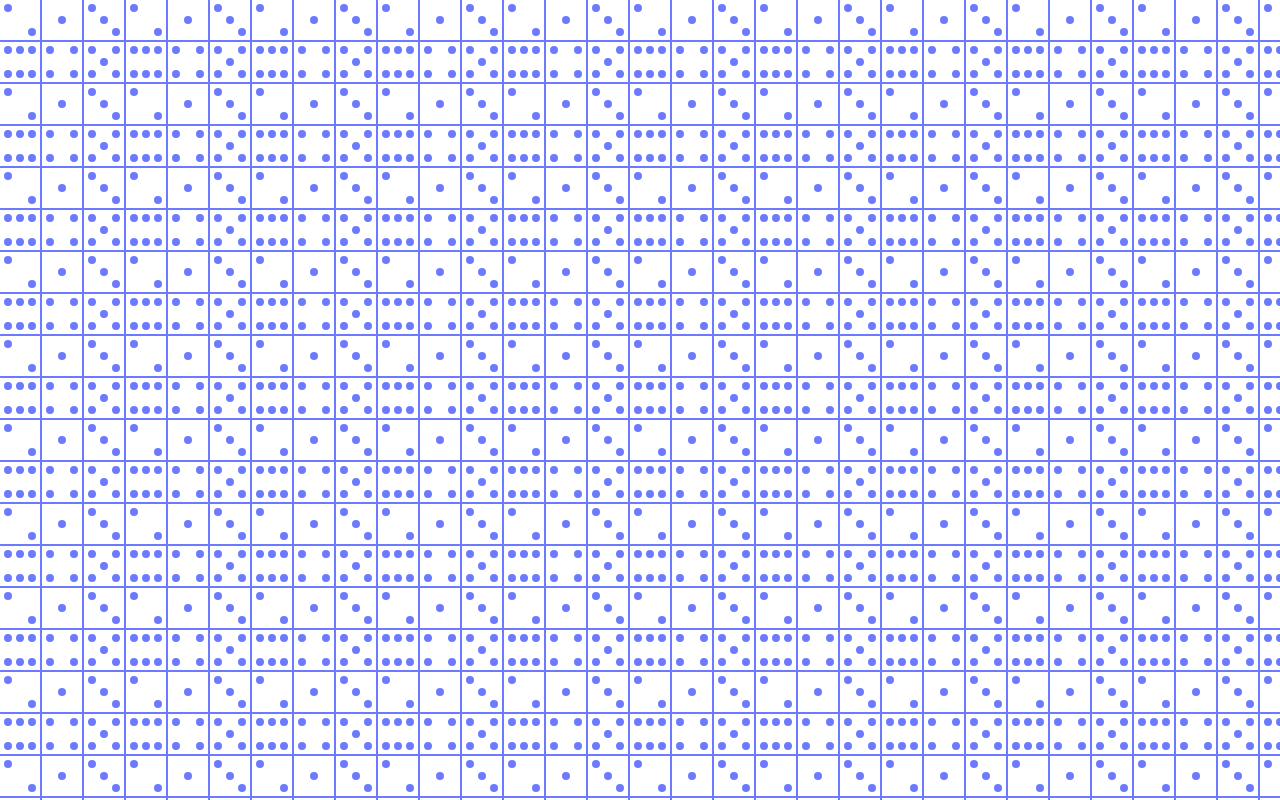
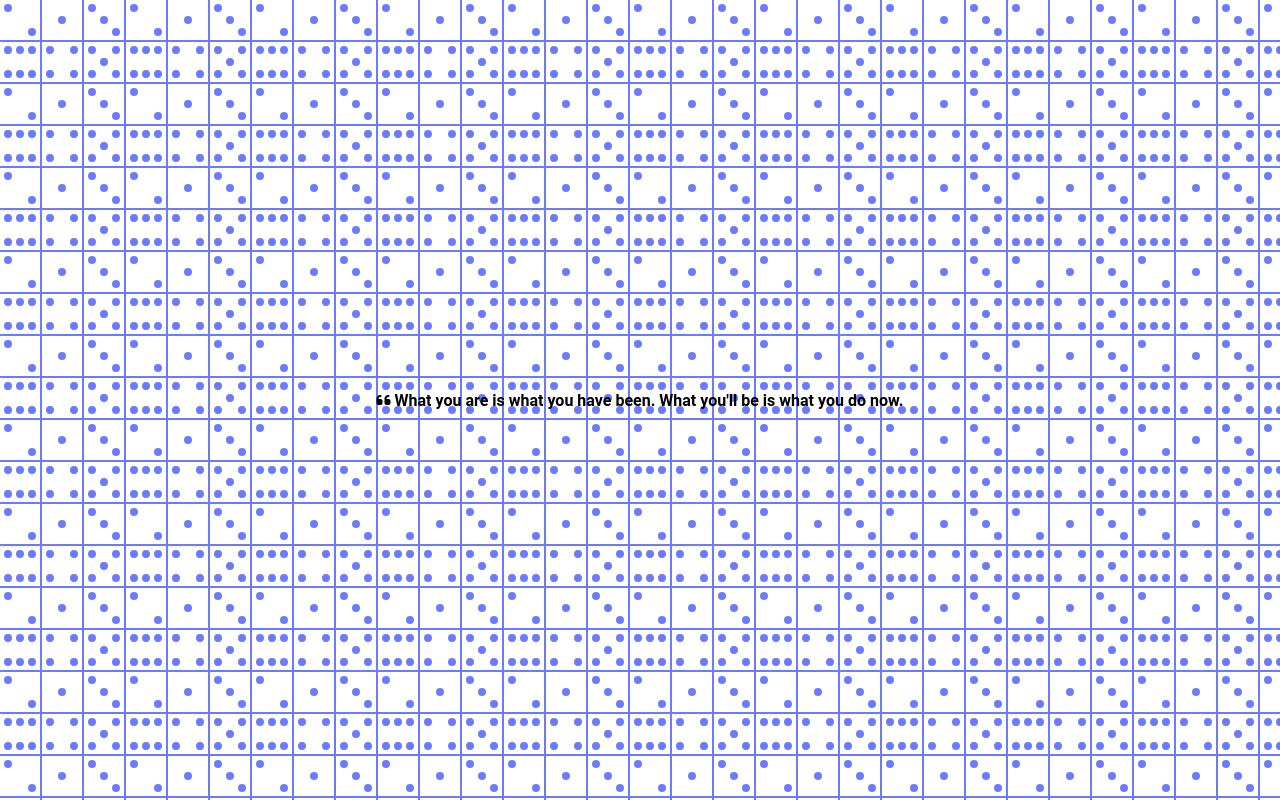
Before and after one commit to EliP2389/Quote-Generator-proj, a plain HTML site: page quoteGenerator/index.html in a window 1280 px wide. Drawn offline with Linux system fonts and the light colour scheme.

Commit message:
html setup for project

```diff
--- a/quoteGenerator/index.html
+++ b/quoteGenerator/index.html
@@ -9,6 +9,13 @@
     <title>Quote Generator</title>
 </head>
 <body>
+    <div class="quote-container" id="quote-container">
+        <!-- Quote -->
+        <div class="quote-text">
+            <i class="fas fa-quote-left"></i>
+            <span id="quote">What you are is what you have been. What you'll be is what you do now.</span>
+        </div>
+    </div>
     <!-- SCRIPT -->
     <script src="script.js"></script>
 </body>
```
